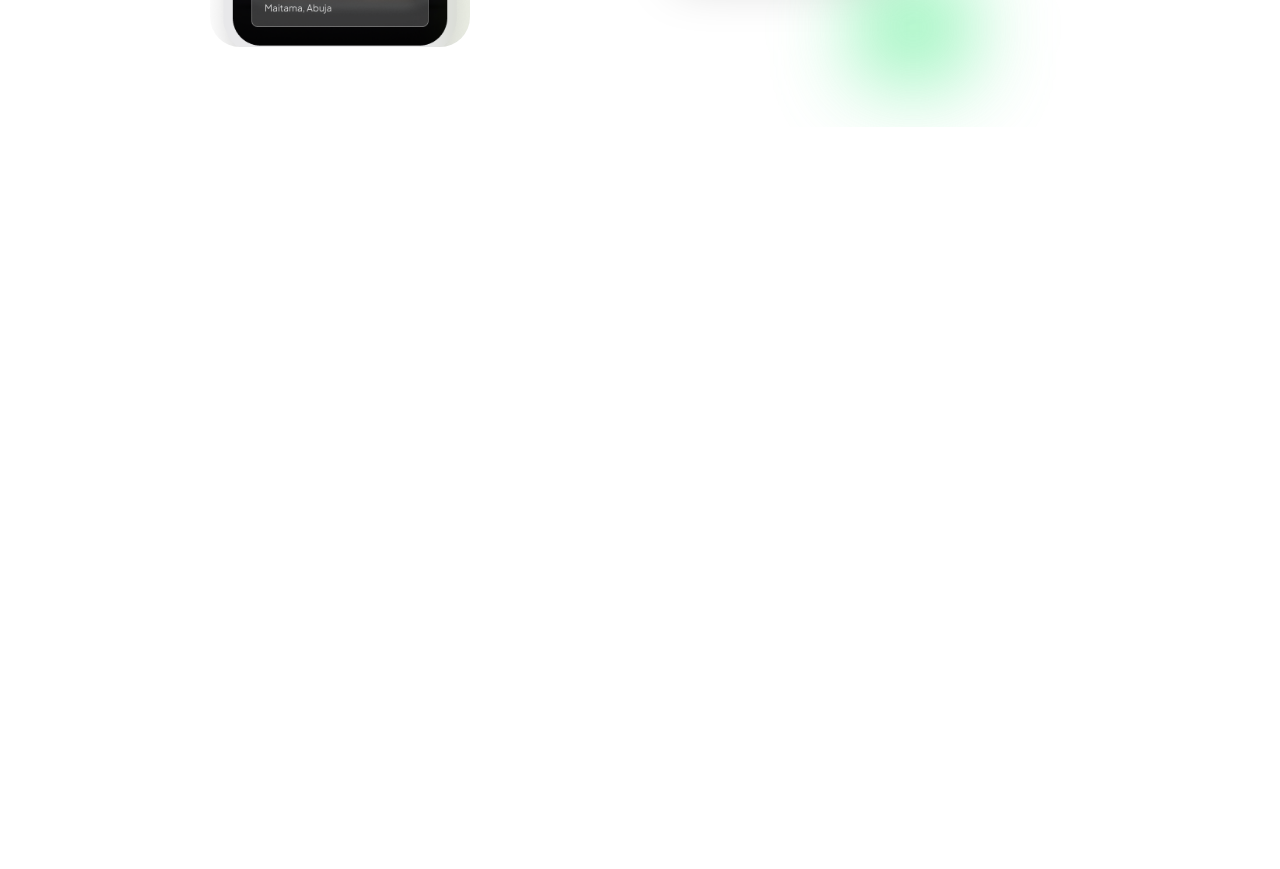
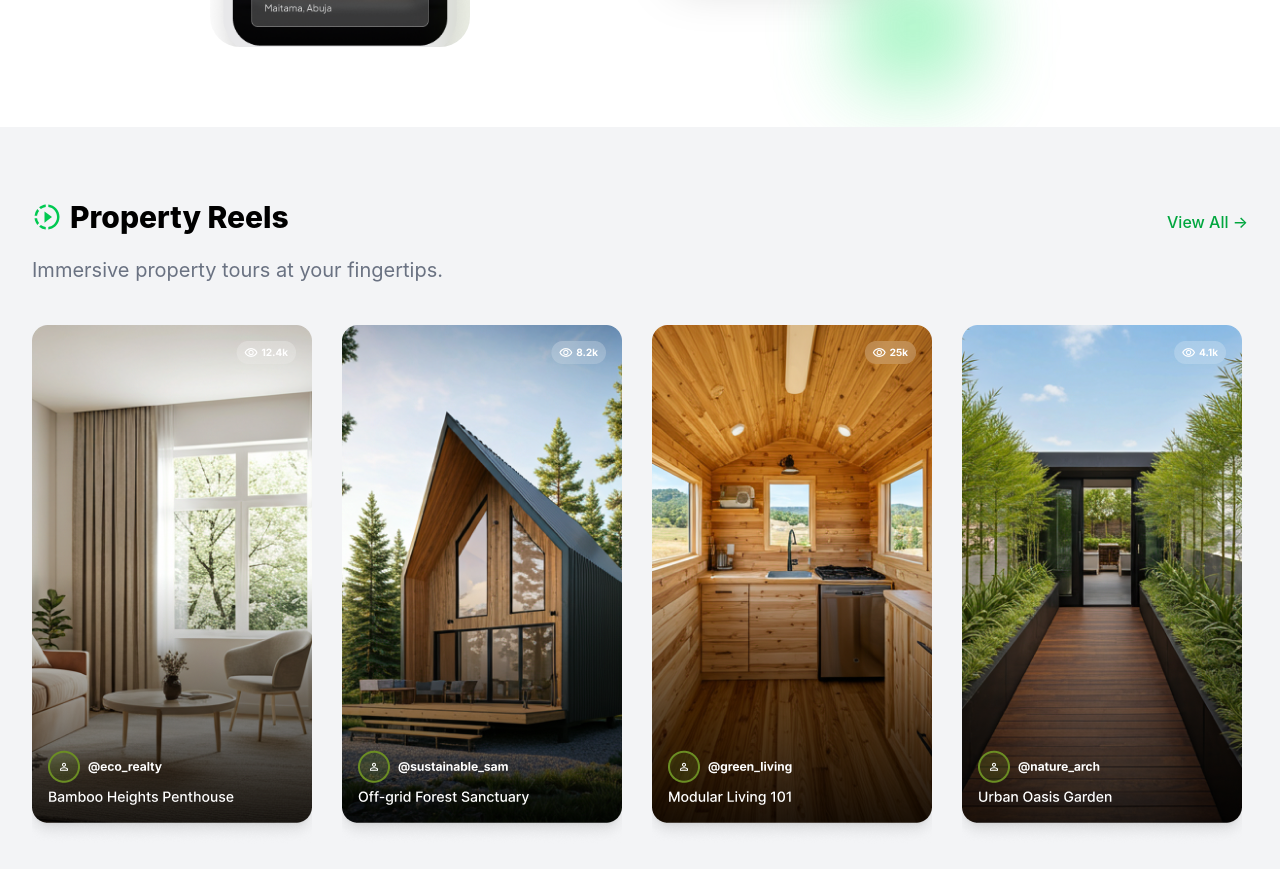
Before and after one commit to Petre223/Akrapex-Brivv-landing-page, a React (Vite) app in the folder BRIVV/: page / in a window 1280 px wide. Shown: the part 2320-3189 px from the top of the page. Before the commit the page ends 2447 px from the top, so only its background shows below. Built offline with nearby package versions, Linux system fonts and the light colour scheme.

Commit message:
Adding the PropertyReels

```diff
--- a/BRIVV/src/App.jsx
+++ b/BRIVV/src/App.jsx
@@ -1,6 +1,7 @@
 import Hero from '../src/Components/Hero'
 import Features from '../src/Components/Features'
 import Showcase from '../src/Components/Showcase'
+import PropertyReels from './Components/PropertyReels'
 import './App.css'
 
 function App() {
@@ -10,6 +11,7 @@ function App() {
      <Hero />
      <Features />
      <Showcase />
+     <PropertyReels />
     </>
   )
 }
--- /dev/null
+++ b/BRIVV/src/Components/PropertyReels.jsx
@@ -0,0 +1,73 @@
+import React from "react";
+import { MdSlowMotionVideo } from "react-icons/md";
+import { IoEyeSharp } from "react-icons/io5";
+
+const properties = [
+  {
+    id: 1,
+    title: "Bamboo Heights Penthouse",
+    author: "@eco_realty",
+    views: "12.4k",
+    image: "../src/assets/Reel Card 1.png",
+  },
+  {
+    id: 2,
+    title: "Off-grid Forest Sanctuary",
+    author: "@sustainable_sam",
+    views: "8.2k",
+    image: "../src/assets/Reel Card 2.png",
+  },
+  {
+    id: 3,
+    title: "Modular Living 101",
+    author: "@green_living",
+    views: "25k",
+    image: "../src/assets/Reel Card 3.png",
+  },
+  {
+    id: 4,
+    title: "Urban Oasis Garden",
+    author: "@nature_arch",
+    views: "4.1k",
+    image: "../src/assets/Reel Card 4.png",
+  },
+];
+
+export default function PropertyReels() {
+  return (
+    <div className="bg-gray-100 min-h-screen p-8">
+      {/* Header */}
+      <div className="flex justify-between items-center mb-6">
+        <div>
+          <h1 className="text-3xl font-extrabold flex items-center gap-2 mt-10 mb-5">
+            <MdSlowMotionVideo className="text-green-500 " />
+            Property Reels
+          </h1>
+          <p className="text-gray-500 text-[20px]">
+            Immersive property tours at your fingertips.
+          </p>
+        </div>
+
+        <button className="text-green-600 font-medium hover:underline">
+          View All →
+        </button>
+      </div>
+
+      {/* Cards Grid */}
+      <div className="grid grid-cols-1 sm:grid-cols-2 md:grid-cols-3 lg:grid-cols-4 gap-6 mt-10">
+        {properties.map((item) => (
+          <div
+            key={item.id}
+            className="relative overflow-hidden group"
+          >
+            <img
+              src={item.image}
+              alt={item.title}
+              className="w-70 h-130 object-cover group-hover:scale-105 transition duration-300"
+            />
+          </div>
+        ))}
+      </div>
+    </div>
+  );
+}
```
